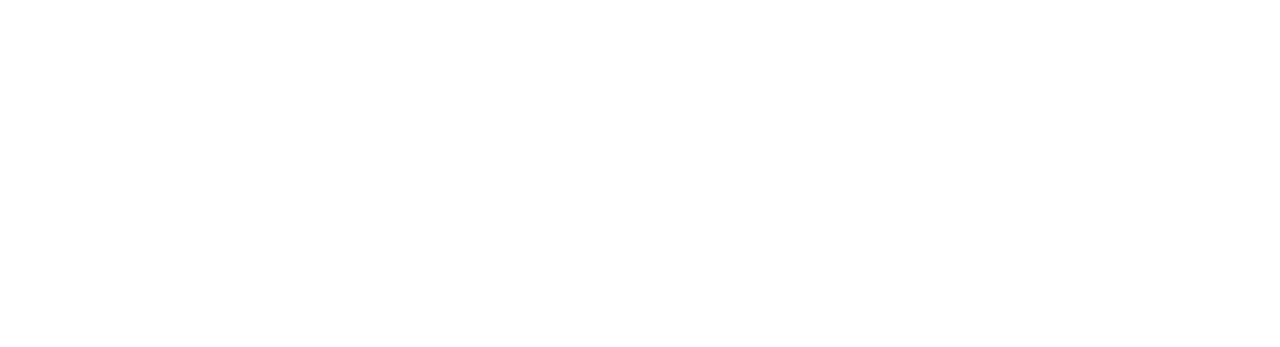
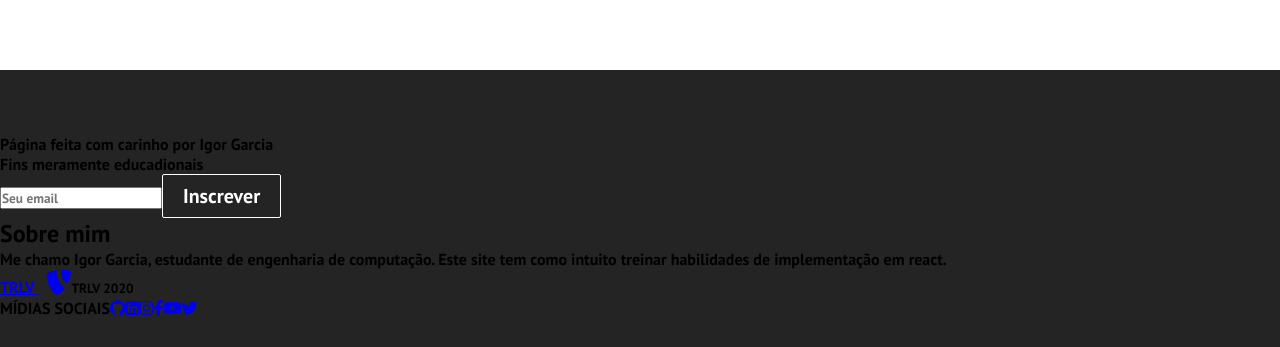
Before and after one commit to IgorGarciaCosta/Website-em-React-totalmente-responsivo, a React (Create React App) app: page / in a window 1280 px wide. Shown: the part 1879-2226 px from the top of the page. Before the commit the page ends 1949 px from the top, so only its background shows below. Built offline with nearby package versions, Linux system fonts and the light colour scheme.

Commit message:
inicio do footer

```diff
--- /dev/null
+++ b/src/components/pages/Footer.css
@@ -0,0 +1,8 @@
+.footer-container{
+    background-color: #242424;
+    padding: 4rem 0 2rem 0;
+    display: flex;
+    flex-direction: column;
+    justify-content: center;
+    align-self: center;
+}
--- /dev/null
+++ b/src/components/pages/Footer.js
@@ -0,0 +1,72 @@
+import React from 'react'
+import { Button } from '../Button'
+import './Footer.css'
+import {Link} from 'react-router-dom';
+
+function Footer() {
+    return (
+        <div className="footer-container">
+            <section className="footer-subscription">
+                <p className="footer-subscription-heading">Página feita com carinho por Igor Garcia</p>
+                <p className="footer-subscription-text">Fins meramente educadionais</p>
+
+                <div className="input-areas">
+                    <form>
+                        <input type="email" name ="email" className="footer-input" placeholder="Seu email"/>
+                        <Button buttonStyle="btn--outline">Inscrever</Button>
+
+                    </form>
+                </div>
+            </section>
+            <div className="footer-links">
+                <div className="footer-link-wrapper">
+                    <div className="footer-link-items">
+                        <h2>Sobre mim</h2>
+                        <div>
+                            Me chamo Igor Garcia, estudante de engenharia de computação. Este site tem como intuito treinar habilidades de implementação em react.
+                        </div>
+                    </div>
+
+                    <section className="social-media">
+                        <div className="sociam-media-wrap">
+                            <div className="footer-logo">
+                                <Link to="/" className="social-logo">  TRLV <i className="fab fa-typo3"> </i></Link>
+                                <small className="website-rights">TRLV 2020</small>
+                                <div className="social-icons">MÍDIAS SOCIAIS
+                                    <a  href = "https://github.com/IgorGarciaCosta/Website-em-React-totalmente-responsivo" className="social-icon-link github" to="/" target="_blank" aria-label="Github">
+                                        <i className="fab fa-github"></i>
+                                    </a>
+
+                                    <a  href = "https://www.linkedin.com/in/igor-garcia-5a449a1b5/" className="social-icon-link linkedin" to="/" target="_blank" aria-label="Linkedin">
+                                        <i className="fab fa-linkedin"></i>
+                                    </a>
+
+                                    <a href ="https://www.instagram.com/igorgccs/" className="social-icon-link instagram" to="/" target="_blank" aria-label="Instagram">
+                                        <i className="fab fa-instagram"></i>
+                                    </a>
+
+                                    <Link className="social-icon-link facebook" to="/" target="_blank" aria-label="Facebook">
+                                        <i className="fab fa-facebook-f"></i>
+                                    </Link>
+
+
+                                    <Link className="social-icon-link youtube" to="/" target="_blank" aria-label="Youtube">
+                                        <i className="fab fa-youtube"></i>
+                                    </Link>
+
+                                    <Link className="social-icon-link twitter" to="/" target="_blank" aria-label="Twitter">
+                                        <i className="fab fa-twitter"></i>
+                                    </Link>
+                                </div>
+                            </div>
+
+                        </div>
+
+                    </section>
+                </div>
+            </div>
+        </div>
+    )
+}
+
+export default Footer
--- a/src/components/pages/Home.js
+++ b/src/components/pages/Home.js
@@ -2,6 +2,7 @@ import '../../App.css';
 import HeroSection from '../HeroSection';
 import React from 'react';
 import Cards from '../Cards'
+import Footer from './Footer';
 
 
 function Home(){
@@ -9,6 +10,7 @@ function Home(){
         <>
             <HeroSection/>
             <Cards/>
+            <Footer/>
         </>
     )
 }
```
Also changed, not shown: 1 other file (tests, documents, lock files or other folders).
